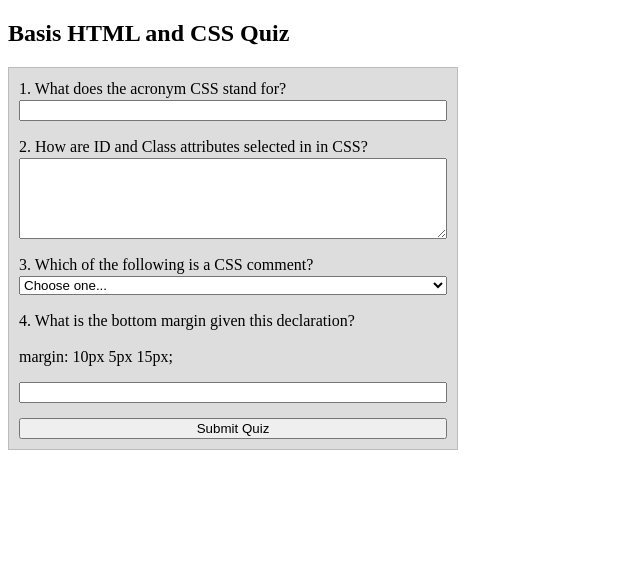
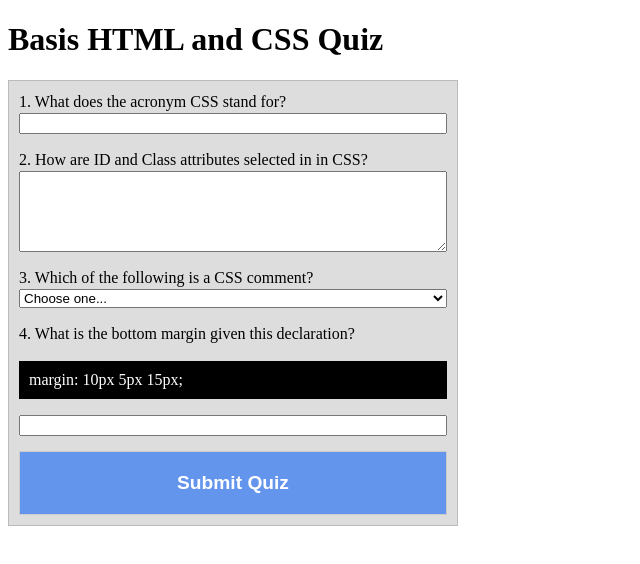
Before and after one commit to Jhnstnj91/wdd130, a plain HTML site: page quiz.html in a window 1280 px wide. Shown: the whole page, without its empty margins (0-640 px from the left). Drawn offline with Linux system fonts and the light colour scheme.

Commit message:
minor formatting fixes

```diff
--- a/quiz.html
+++ b/quiz.html
@@ -5,12 +5,12 @@
         <meta name="viewport" content="width=device-width, initial-scale=1, maximum-scale=1">
         <meta name="description" content="This is a quiz form for the week 5 assignement for Josh Johnston's WDD 130 Class at BYU-I">
         <meta name="author" content="Joshua Johnston">
-        <title>Josh Johnston | WDD 130</title>
+        <title>Josh Johnston | HTML & CSS Quiz </title>
         <link rel="stylesheet" href ="styles/quiz.css">
     </head>
     <body>
         <main>
-            <h2>Basis HTML and CSS Quiz</h2>
+            <h1>Basis HTML and CSS Quiz</h1>
             <form>
                 <label for="q1" class="label">1. What does the acronym CSS stand for?</label>
                 <input type="text" name="q1" id="q1" class="input">
@@ -21,9 +21,9 @@
                 <label for="q3" class="label">3. Which of the following is a CSS comment?</label>
                 <select name="q3" id="q3" class="input">
                     <option value="" selected disabled>Choose one...</option>
-                    <option value="answer1">answer1</option>
-                    <option value="answer2">answer2</option>
-                    <option value="answer3">answer3</option>
+                    <option value="answer1">/*fix this*/</option>
+                    <option value="answer2">##fix this</option>
+                    <option value="answer3">//fix this</option>
                 </select>
 
                 <label for="q4" class="label">4. What is the bottom margin given this declaration?</label>
--- a/styles/quiz.css
+++ b/styles/quiz.css
@@ -15,3 +15,16 @@ form {
 .input {
     margin-bottom: 15px;
 }
+p {
+    background-color: black;
+    color: white;
+    padding: 10px;
+}
+#submit-button {
+    padding: 20px 0;
+    font-size: 1.2em;
+    font-weight: bold;
+    background-color: cornflowerblue;
+    color: white;
+    border: 1px solid #CCC;
+}
```
